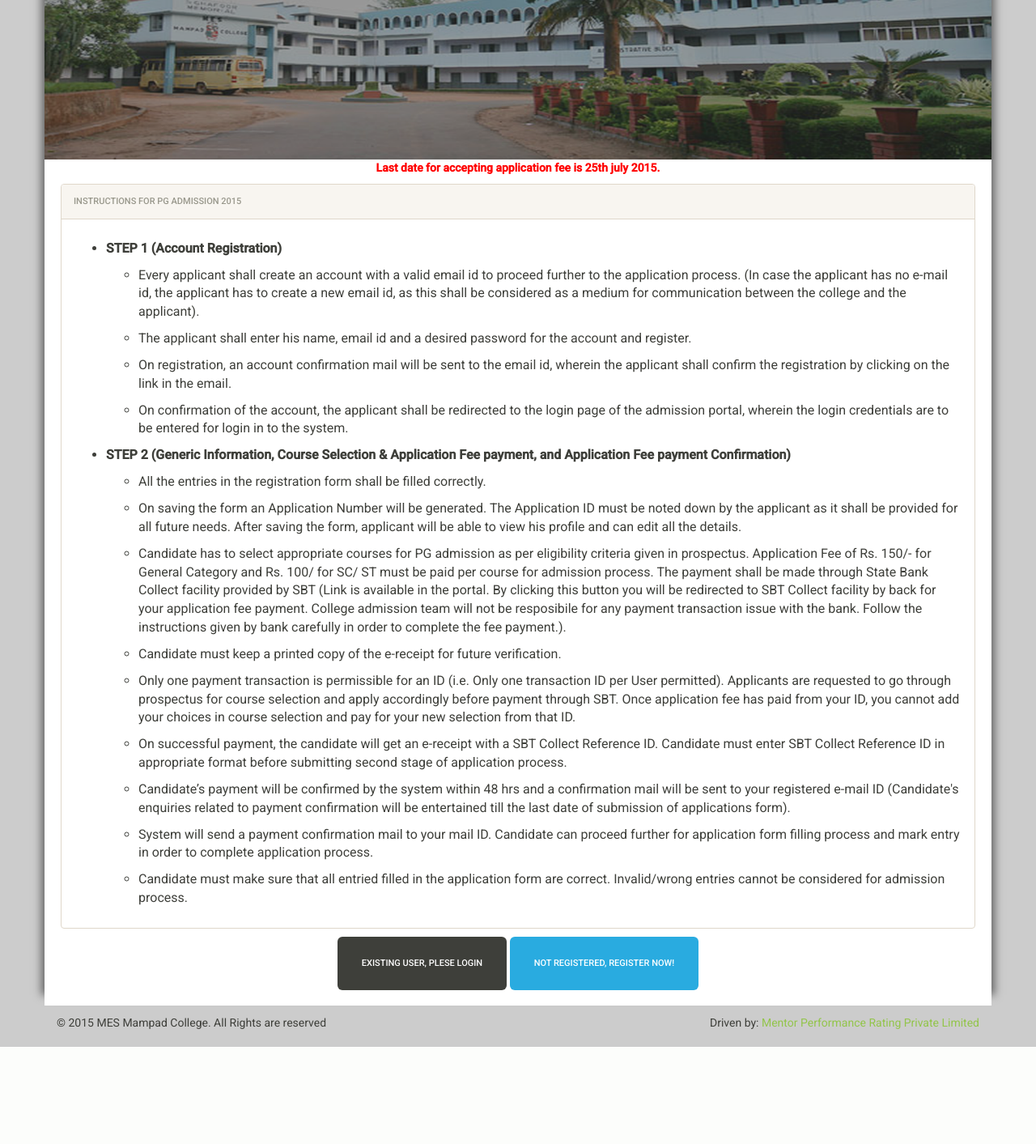
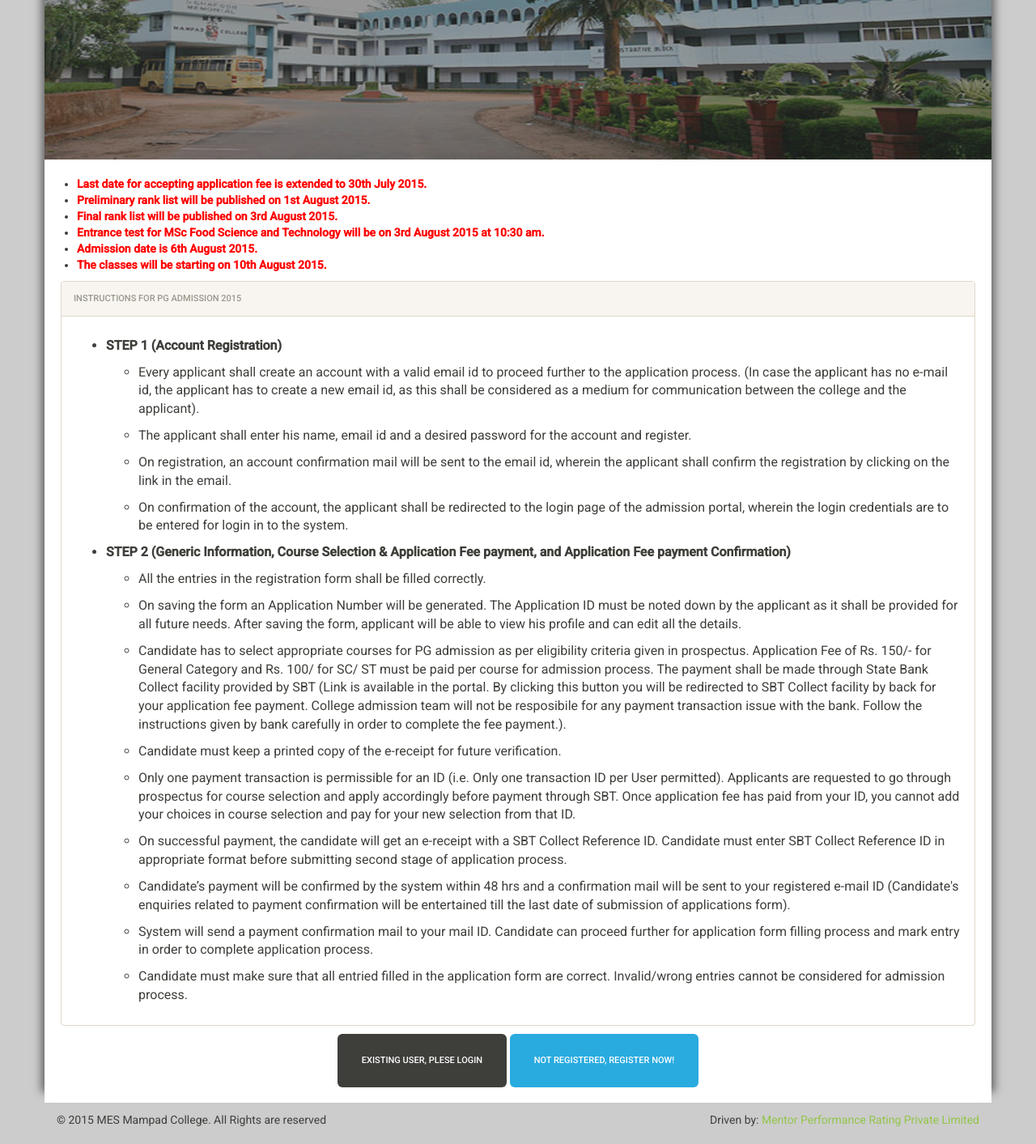
Before and after one commit to jeenamadhavan/mespg, a CakePHP app: the page made by app/View/Pages/index.ctp in a window 1280 px wide. Shown: the part 409-1822 px from the top of the page at 81% size. Before the commit the page ends 1702 px from the top, so only its background shows below. Run offline with PHP 8.4 and a stand-in for CakePHP, Linux system fonts and the light colour scheme; the template is opened without the code that fills it, so the values that code supplies are empty; some libraries are stand-ins or nearby versions.

Commit message:
Update index.ctp

```diff
--- a/app/View/Pages/index.ctp
+++ b/app/View/Pages/index.ctp
@@ -42,8 +42,15 @@
                   </ul>
               </div>
           </div>-->
+          <ul><br>
+            <li><b><font color="red">Last date for accepting application fee is extended to 30th July 2015.</font></b></li>
+            <li><b><font color="red">Preliminary rank list will be published on 1st August 2015.</font></b></li>
+            <li><b><font color="red">Final rank list will be published on 3rd August 2015.</font></b></li>
+            <li><b><font color="red">Entrance test for MSc Food Science and Technology will be on 3rd August 2015 at 10:30 am.</font></b></li>
+            <li><b><font color="red">Admission date is 6th August 2015.</font></b></li>
+            <li><b><font color="red">The classes will be starting on 10th August 2015.</font></b></li>
+          </ul>
 
-          <b><center><font color="red">Last date for accepting application fee is 25th july 2015.</font></center></b>
           <div class="panel panel-default panel-fk">
                 <div class="panel-heading">
                     <h3 class="panel-title">INSTRUCTIONS FOR PG ADMISSION 2015</h3>
```
